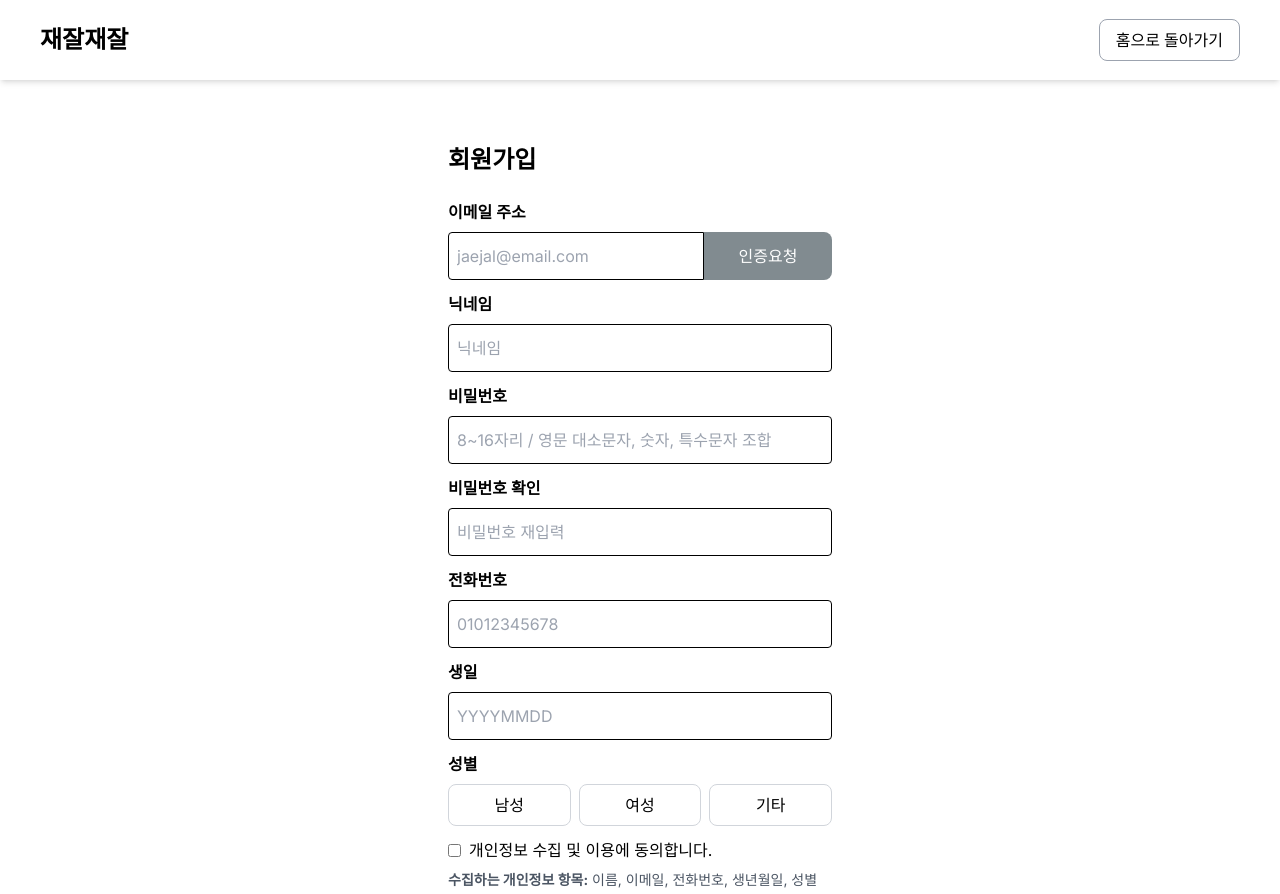
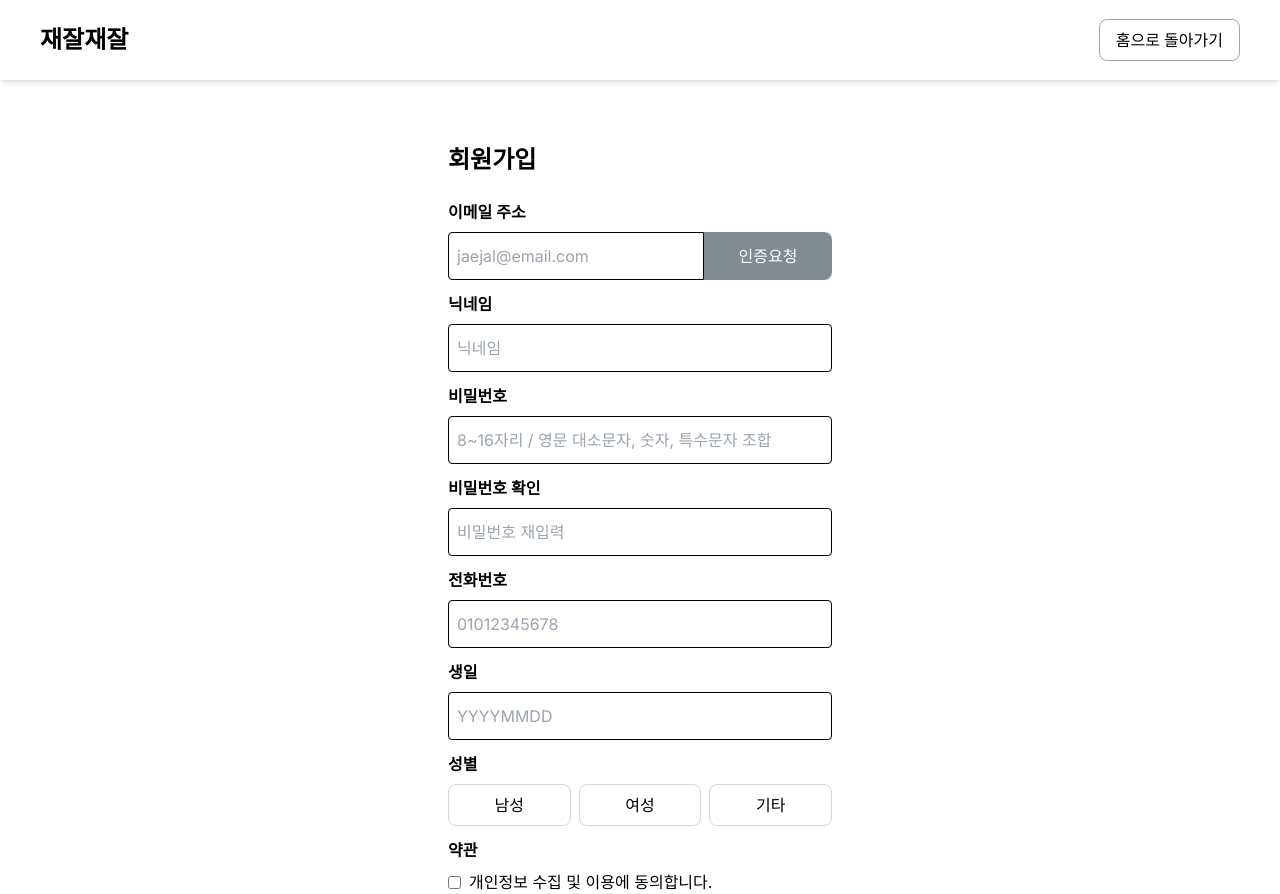
Before and after one commit to jaejaljaejal/jaejaljaejal, a Next.js app in the folder jaejaljaejal-front/: page /signup in a window 1280 px wide. Shown: the top 894 px of the page. Built offline with nearby package versions, Linux system fonts and the light colour scheme.

Commit message:
약관 추가

```diff
--- a/jaejaljaejal-front/app/signup/termsAndConditions.tsx
+++ b/jaejaljaejal-front/app/signup/termsAndConditions.tsx
@@ -11,6 +11,7 @@ const TermsAndConditions: React.FC<TermsAndConditionsProps> = ({
 }) => {
   return (
     <div className="flex flex-col w-96 space-y-2">
+      <p className="text-black text-md font-semibold">약관</p>
       <div className="flex items-center">
         <input
           type="checkbox"
@@ -19,7 +20,7 @@ const TermsAndConditions: React.FC<TermsAndConditionsProps> = ({
           onChange={onAgreeChange}
           required
         />
-        <label htmlFor="agreeTerms" className="ml-2">
+        <label htmlFor="agreeTerms" className="ml-2 cursor-pointer">
           개인정보 수집 및 이용에 동의합니다.
         </label>
       </div>
```
